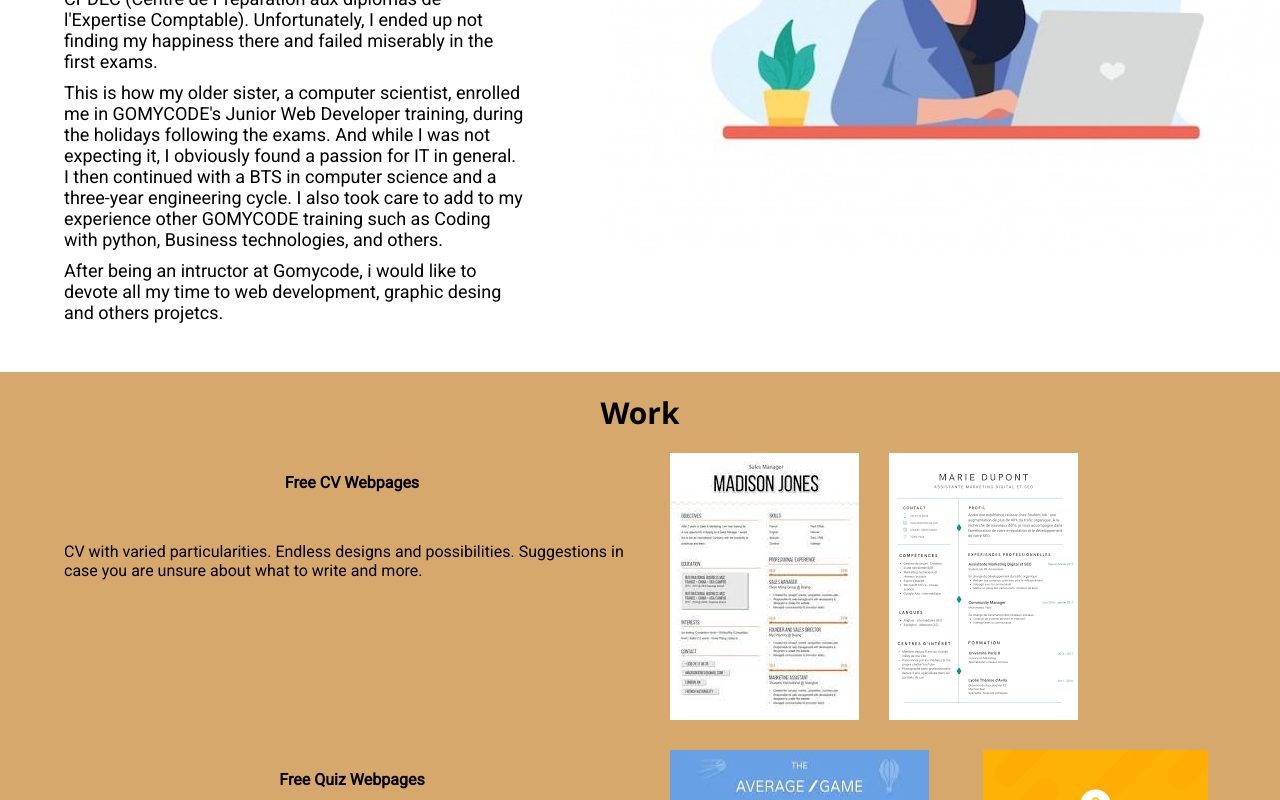
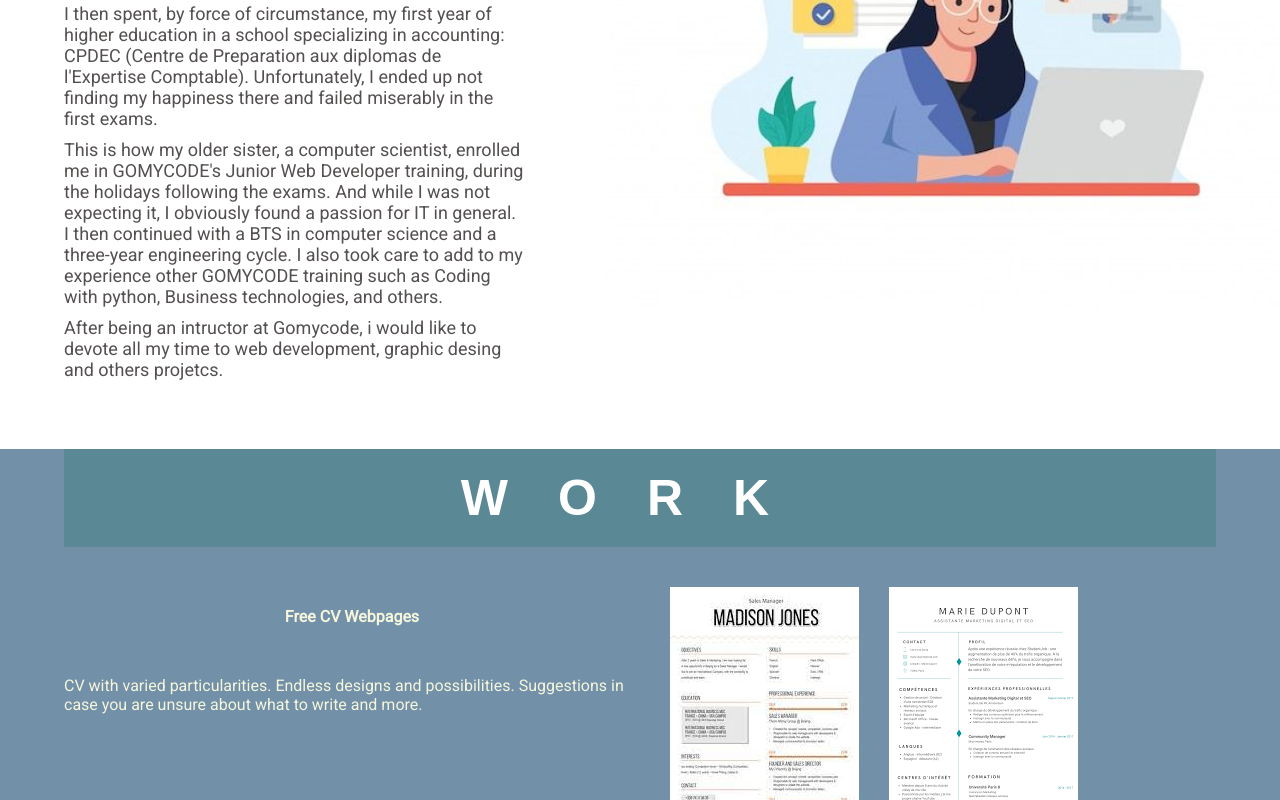
Before and after one commit to Ma-dono/porfilio_webpage, a plain HTML site: page index.html in a window 1280 px wide. Shown: the part 1100-1900 px from the top of the page. Drawn offline with nearby package versions, Linux system fonts and the light colour scheme.

Commit message:
udapte title

```diff
--- a/css/style.css
+++ b/css/style.css
@@ -125,14 +125,19 @@ h1{
     margin-bottom: 30px;
 }
 .work{
-    background-color: rgb(214, 168, 108);
+    background-color: rgba(19, 71, 110, 0.596);
+    color: beige;
 }
 .title{
  text-align: center;
-font-family: 'Segoe UI', Tahoma, Geneva, Verdana, sans-serif;
-margin-bottom: 20px;
-margin-top: 20px;
-padding-top: 20px;
+font-family: fantasy;
+margin-bottom: 40px;
+margin-top: 40px;
+padding: 20px;
+color: white;
+letter-spacing: 50px;
+font-size: 50px;
+background-color: rgba(82, 134, 141, 0.705);
 
 }
 .content{
@@ -162,7 +167,9 @@ margin-bottom: 30px;
 }
 .para{
     font-size: large;
-    margin-bottom: 10px
+    margin-bottom: 10px;
+    color: rgba(77, 73, 73, 0.959);
+
 }
 .img-about{
     display: flex;
--- a/index.html
+++ b/index.html
@@ -43,7 +43,7 @@
       <!--About-->
 
       <a name="About"></a>
-      <h1 class="title">About</h1>
+      <h1 class="title">ABOUT</h1>
       <!--content's class is for the div with img's class and text's class in-->
       <div class="content">
         <div class="text">
@@ -90,7 +90,7 @@
     <section class="work">
       <!--Work-->
       <a name="Work"></a>
-      <h1 class="title">Work</h1>
+      <h1 class="title">WORK</h1>
       <!--descp=description-->
       <div class="part">
         <div class="title-descp">
@@ -144,7 +144,7 @@
     <section class="Resume">
       <!--Resume-->
       <a name="Resume"></a>
-      <h1 class="time">Resume</h1>
+      <h1 class="title">RESUME</h1>
       <p class="">
         Currently an instructor at Gomycode, the Company having awakened my
         passion for IT. I have, in parallel, developed several sites such as
@@ -162,7 +162,7 @@
     <section class="contact">
       <!--Contact-->
       <a name="Contact"></a>
-      <h1 class="title">Contact</h1>
+      <h1 class="title">CONTACT</h1>
       <br />
       <!--form for visitor contact-->
 
```
